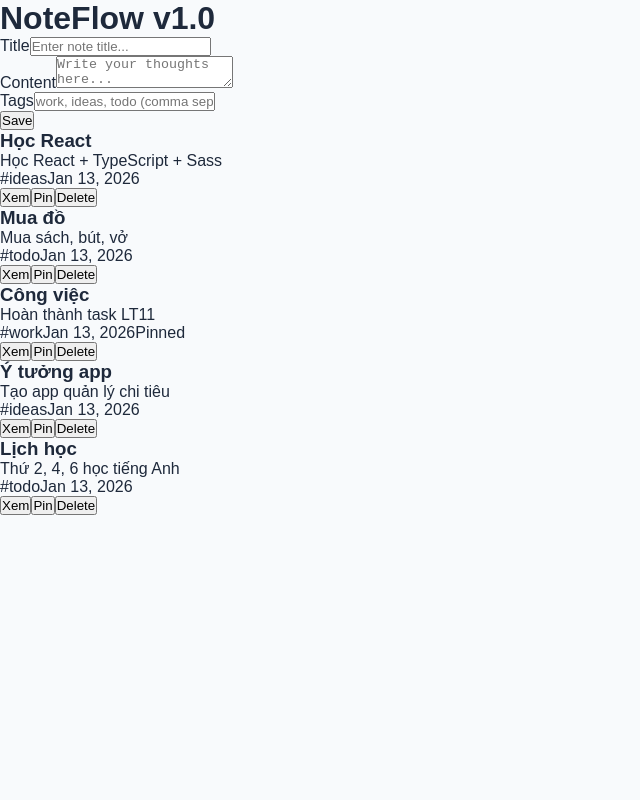
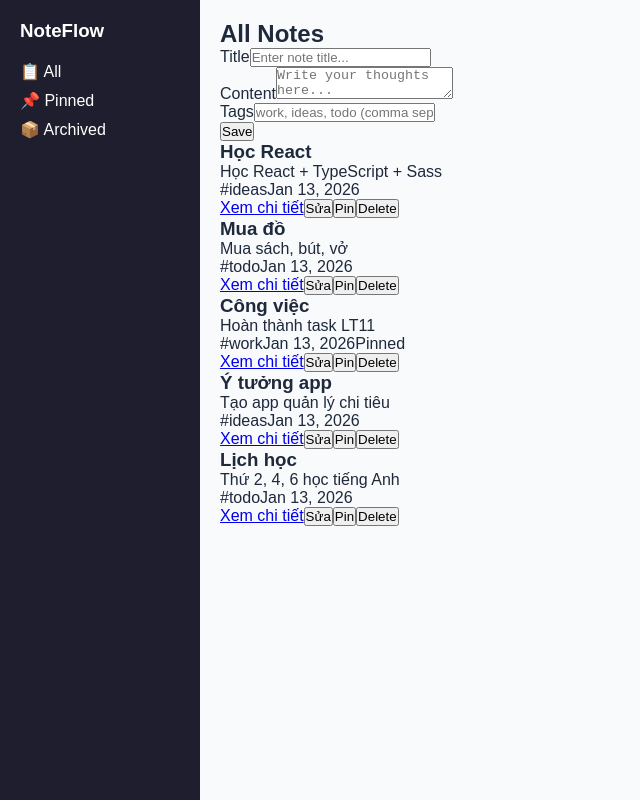
Before and after one commit to canhtrong26-dev/Note-Flow, a React (Vite) app: page /notes in a window 1280 px wide. Shown: the whole page, without its empty margins (0-640 px from the left). Built offline with nearby package versions, Linux system fonts and the light colour scheme.

Commit message:
Task LT11.50. React Router + multi-view Notes

```diff
--- a/package.json
+++ b/package.json
@@ -11,7 +11,8 @@
   },
   "dependencies": {
     "react": "^19.2.8",
-    "react-dom": "^19.2.8"
+    "react-dom": "^19.2.8",
+    "react-router-dom": "^7.18.2"
   },
   "devDependencies": {
     "@types/node": "^24.13.3",
--- a/src/App.tsx
+++ b/src/App.tsx
@@ -1,21 +1,21 @@
-
-import AppLayout from './app/AppLayout'
-import NoteList from './components/organisms/NoteList'
-import NoteForm from './components/organisms/NoteForm'
+import { Routes, Route, Navigate } from 'react-router-dom'
+import { useState, useEffect } from 'react'
+import NotesLayout from './components/templates/NotesLayout'
+import NoteListPage from './pages/NoteListPage'
+import PinnedNotesPage from './pages/PinnedNotesPage'
+import ArchivedNotesPage from './pages/ArchivedNotesPage'
+import NoteDetailPage from './pages/NoteDetailPage'
 import mockNotes from './features/notes/mockNotes'
 import type Note from './features/notes/Note'
 import type NoteInput from './features/notes/NoteInput'
-import { useState, useEffect } from 'react'
-
-
 
 const STORAGE_KEY = "noteFlow-notes"
+
 function App() {
   const [notes, setNotes] = useState<Note[]>(mockNotes)
   const [selectedNote, setSelectedNote] = useState<Note | null>(null)
   const [isLoading, setIsLoading] = useState<boolean>(true)
   const [error, setError] = useState<string | null>(null)
-
 
   useEffect(() => {
     setIsLoading(true)
@@ -30,7 +30,6 @@ useEffect(() => {
     setIsLoading(false)
   }, [])
 
-// useEffect #2
   useEffect(() => {
     localStorage.setItem(STORAGE_KEY, JSON.stringify(notes))
   }, [notes])
@@ -62,27 +61,41 @@ useEffect(() => {
     setSelectedNote(note)
   }
 
-
   function handleDeleteNote(id: string) {
     setNotes(notes.filter((note) => note.id !== id))
   }
 
   return (
-  <AppLayout>
-    {selectedNote ? (
-      <NoteForm
-        onSubmit={handleUpdateNote}
-        initialNote={selectedNote}
+    <Routes>
+      <Route path="/" element={<Navigate to="/notes" />} />
+      <Route path="/notes" element={<NotesLayout />}>
+        <Route index element={
+          <NoteListPage
+            notes={notes}
+            selectedNote={selectedNote}
+            onCreateNote={handleCreateNote}
+            onUpdateNote={handleUpdateNote}
+            onSelectNote={handleSelectNote}
+            onDeleteNote={handleDeleteNote}
           />
-    ) : (
-      <NoteForm onSubmit={handleCreateNote} />
-    )}
-    <NoteList
+        } />
+        <Route path="pinned" element={
+          <PinnedNotesPage
             notes={notes}
             onSelectNote={handleSelectNote}
             onDeleteNote={handleDeleteNote}
           />
-  </AppLayout>
+        } />
+        <Route path="archived" element={
+          <ArchivedNotesPage
+            notes={notes}
+            onSelectNote={handleSelectNote}
+            onDeleteNote={handleDeleteNote}
+          />
+        } />
+        <Route path=":id" element={<NoteDetailPage notes={notes} />} />
+      </Route>
+    </Routes>
   )
 }
 
--- a/src/components/organisms/NoteCard.tsx
+++ b/src/components/organisms/NoteCard.tsx
@@ -1,3 +1,4 @@
+import { Link } from 'react-router-dom'
 import type Note from '../../features/notes/Note'
 import NoteMeta from '../molecules/NoteMeta'
 
@@ -18,7 +19,8 @@ function NoteCard({ note, onSelect, onPin, onDelete }: NoteCardProps) {
         createdAt={note.createdAt}
         pinned={note.pinned}
       />
-      <button onClick={onSelect}>Xem</button>
+      <Link to={`/notes/${note.id}`}>Xem chi tiết</Link>
+      <button onClick={onSelect}>Sửa</button>
       <button onClick={onPin}>Pin</button>
       <button onClick={onDelete}>Delete</button>
     </div>
--- /dev/null
+++ b/src/components/templates/NotesLayout.tsx
@@ -0,0 +1,29 @@
+import { Outlet, Link } from 'react-router-dom'
+
+function NotesLayout() {
+  return (
+    <div style={{ display: 'flex', minHeight: '100vh' }}>
+
+      <aside style={{
+        width: '200px',
+        backgroundColor: '#1e1e2e',
+        color: '#fff',
+        padding: '20px',
+      }}>
+        <h3>NoteFlow</h3>
+        <nav style={{ display: 'flex', flexDirection: 'column', gap: '10px', marginTop: '20px' }}>
+          <Link to="/notes" style={{ color: '#fff', textDecoration: 'none' }}>📋 All</Link>
+          <Link to="/notes/pinned" style={{ color: '#fff', textDecoration: 'none' }}>📌 Pinned</Link>
+          <Link to="/notes/archived" style={{ color: '#fff', textDecoration: 'none' }}>📦 Archived</Link>
+        </nav>
+      </aside>
+
+      <main style={{ flex: 1, padding: '20px' }}>
+        <Outlet />
+      </main>
+
+    </div>
+  )
+}
+
+export default NotesLayout
--- a/src/main.tsx
+++ b/src/main.tsx
@@ -1,10 +1,13 @@
 import { StrictMode } from 'react'
 import { createRoot } from 'react-dom/client'
+import { BrowserRouter } from 'react-router-dom'
+import App from './App.tsx'
 import './styles/base.scss'
-import App from './App.tsx'
 
 createRoot(document.getElementById('root')!).render(
   <StrictMode>
-    <App />
+    <BrowserRouter>
+      <App />
+    </BrowserRouter>
   </StrictMode>,
 )
--- /dev/null
+++ b/src/pages/ArchivedNotesPage.tsx
@@ -0,0 +1,27 @@
+import NoteList from '../components/organisms/NoteList'
+import type Note from '../features/notes/Note'
+
+type ArchivedNotesPageProps = {
+  notes: Note[]
+  onSelectNote: (note: Note) => void
+  onDeleteNote: (id: string) => void
+}
+
+function ArchivedNotesPage({
+  notes,
+  onSelectNote,
+  onDeleteNote,
+}: ArchivedNotesPageProps) {
+  return (
+    <div>
+      <h2>Archived Notes</h2>
+      <NoteList
+        notes={notes.filter((note) => note.archived === true)}
+        onSelectNote={onSelectNote}
+        onDeleteNote={onDeleteNote}
+      />
+    </div>
+  )
+}
+
+export default ArchivedNotesPage
--- /dev/null
+++ b/src/pages/NoteDetailPage.tsx
@@ -0,0 +1,39 @@
+import { useParams, Link } from 'react-router-dom'
+import type Note from '../features/notes/Note'
+
+type NoteDetailPageProps = {
+  notes: Note[]
+}
+
+function NoteDetailPage({ notes }: NoteDetailPageProps) {
+  const { id } = useParams()
+
+  const note = notes.find((n) => n.id === id)
+
+  if (!note) {
+    return (
+      <div>
+        <h2>Note không tồn tại</h2>
+        <Link to="/notes">← Quay lại</Link>
+      </div>
+    )
+  }
+
+  return (
+    <div>
+      <Link to="/notes">← Back to notes</Link>
+      <h2>{note.title}</h2>
+      <p>{note.content}</p>
+      <div>
+        {note.tags.map((tag) => (
+          <span key={tag}>{tag} </span>
+        ))}
+      </div>
+      <p>Ngày tạo: {note.createdAt}</p>
+      <p>{note.pinned ? '📌 Đã ghim' : ''}</p>
+      <p>{note.archived ? '📦 Đã lưu trữ' : ''}</p>
+    </div>
+  )
+}
+
+export default NoteDetailPage
--- /dev/null
+++ b/src/pages/NoteListPage.tsx
@@ -0,0 +1,40 @@
+import NoteList from '../components/organisms/NoteList'
+import NoteForm from '../components/organisms/NoteForm'
+import type Note from '../features/notes/Note'
+import type NoteInput from '../features/notes/NoteInput'
+
+type NoteListPageProps = {
+  notes: Note[]
+  selectedNote: Note | null
+  onCreateNote: (data: NoteInput) => void
+  onUpdateNote: (data: NoteInput) => void
+  onSelectNote: (note: Note) => void
+  onDeleteNote: (id: string) => void
+}
+
+function NoteListPage({
+  notes,
+  selectedNote,
+  onCreateNote,
+  onUpdateNote,
+  onSelectNote,
+  onDeleteNote,
+}: NoteListPageProps) {
+  return (
+    <div>
+      <h2>All Notes</h2>
+      {selectedNote ? (
+        <NoteForm onSubmit={onUpdateNote} initialNote={selectedNote} />
+      ) : (
+        <NoteForm onSubmit={onCreateNote} />
+      )}
+      <NoteList
+        notes={notes}
+        onSelectNote={onSelectNote}
+        onDeleteNote={onDeleteNote}
+      />
+    </div>
+  )
+}
+
+export default NoteListPage
--- /dev/null
+++ b/src/pages/PinnedNotesPage.tsx
@@ -0,0 +1,27 @@
+import NoteList from '../components/organisms/NoteList'
+import type Note from '../features/notes/Note'
+
+type PinnedNotesPageProps = {
+  notes: Note[]
+  onSelectNote: (note: Note) => void
+  onDeleteNote: (id: string) => void
+}
+
+function PinnedNotesPage({
+  notes,
+  onSelectNote,
+  onDeleteNote,
+}: PinnedNotesPageProps) {
+  return (
+    <div>
+      <h2>Pinned Notes</h2>
+      <NoteList
+        notes={notes.filter((note) => note.pinned === true)}
+        onSelectNote={onSelectNote}
+        onDeleteNote={onDeleteNote}
+      />
+    </div>
+  )
+}
+
+export default PinnedNotesPage
```
Also changed, not shown: 1 other file (tests, documents, lock files or other folders). Lines whose indentation alone changed are shown as unchanged.
